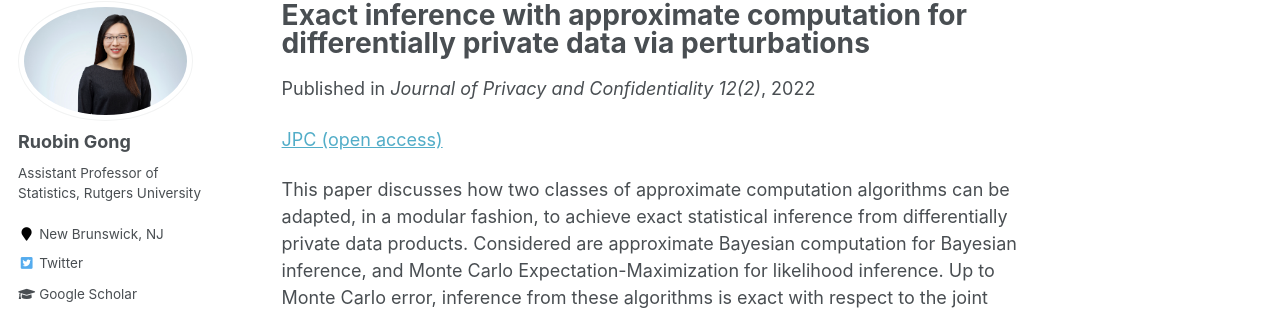
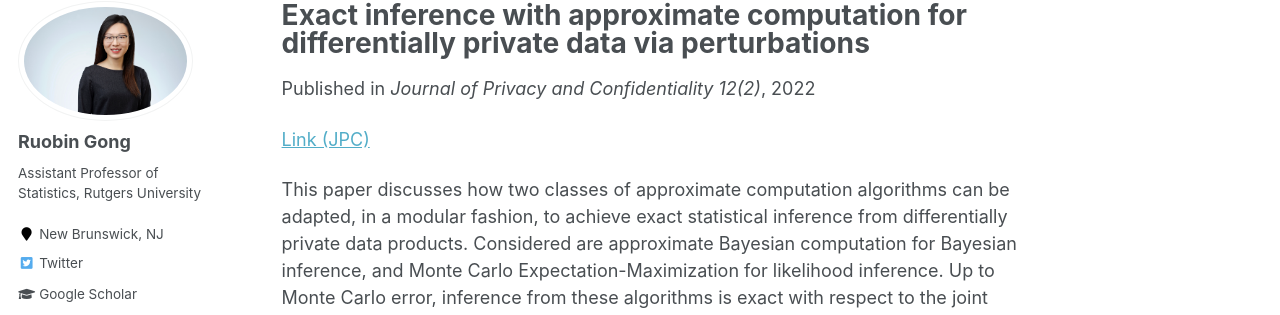
Before and after one commit to RuobinGong/RuobinGong.github.io, a Jekyll site: the page built from _publications_privacy/2022-10-01-exact.md, in a window 1280 px wide and 1032 px high. Shown: the part 117-432 px from the top of the window. Built offline with Jekyll 4.4.1, drawn with Linux system fonts in a browser that asks for light colours; some web fonts are replaced.

Commit message:
Update 2022-10-01-exact.md

```diff
--- a/_publications_privacy/2022-10-01-exact.md
+++ b/_publications_privacy/2022-10-01-exact.md
@@ -10,7 +10,7 @@ author: 'R Gong'
 ---
 
 
-[JPC (open access)](https://journalprivacyconfidentiality.org/index.php/jpc/article/view/797)
+[Link (JPC)](https://journalprivacyconfidentiality.org/index.php/jpc/article/view/797)
 
 
 This paper discusses how two classes of approximate computation algorithms can be adapted, in a modular fashion, to achieve exact statistical inference from differentially private data products. Considered are approximate Bayesian computation for Bayesian inference, and Monte Carlo Expectation-Maximization for likelihood inference. Up to Monte Carlo error, inference from these algorithms is exact with respect to the joint specification of both the analyst's original data model, and the curator's differential privacy mechanism. Highlighted is a duality between approximate computation on exact data, and exact computation on approximate data, which can be leveraged by a well-designed computational procedure for statistical inference.
```
